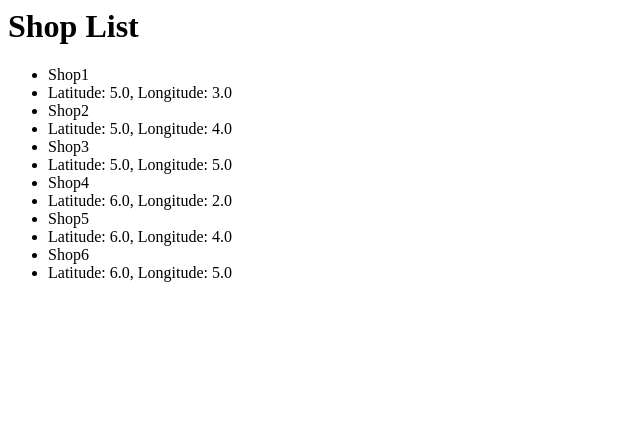
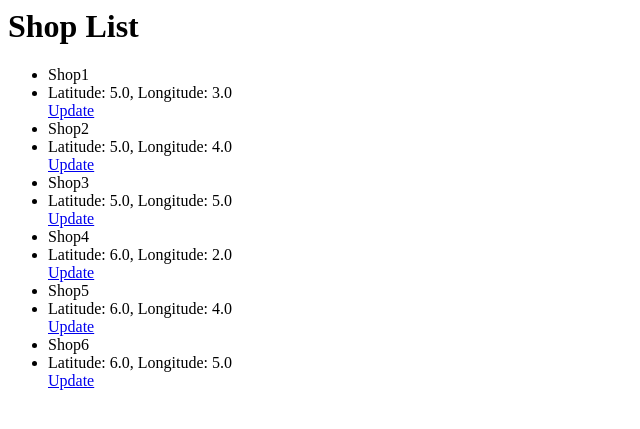
Before and after one commit to ssb338/task01, a Django app: page /shops/list/ in a window 1280 px wide. Shown: the top 429 px of the page, without its empty margins (0-640 px from the left). Run offline with Django 3.2, Linux system fonts and the light colour scheme; data comes from the database, SQL or seed files in the repository.

Commit message:
Update buttons

```diff
--- a/shops/templates/shops/shop_list.html
+++ b/shops/templates/shops/shop_list.html
@@ -3,6 +3,9 @@
     {% for shop in shops %}
     <li>{{ shop.name }}</li>
     <li>Latitude: {{ shop.latitude }}, Longitude: {{ shop.longitude }}</li>
+    <a href="{% url 'shops:update-shop' pk=shop.pk %}">
+        Update
+    </a>
     {% empty %}
     <li>No shops found.</li>
     {% endfor %}
```
